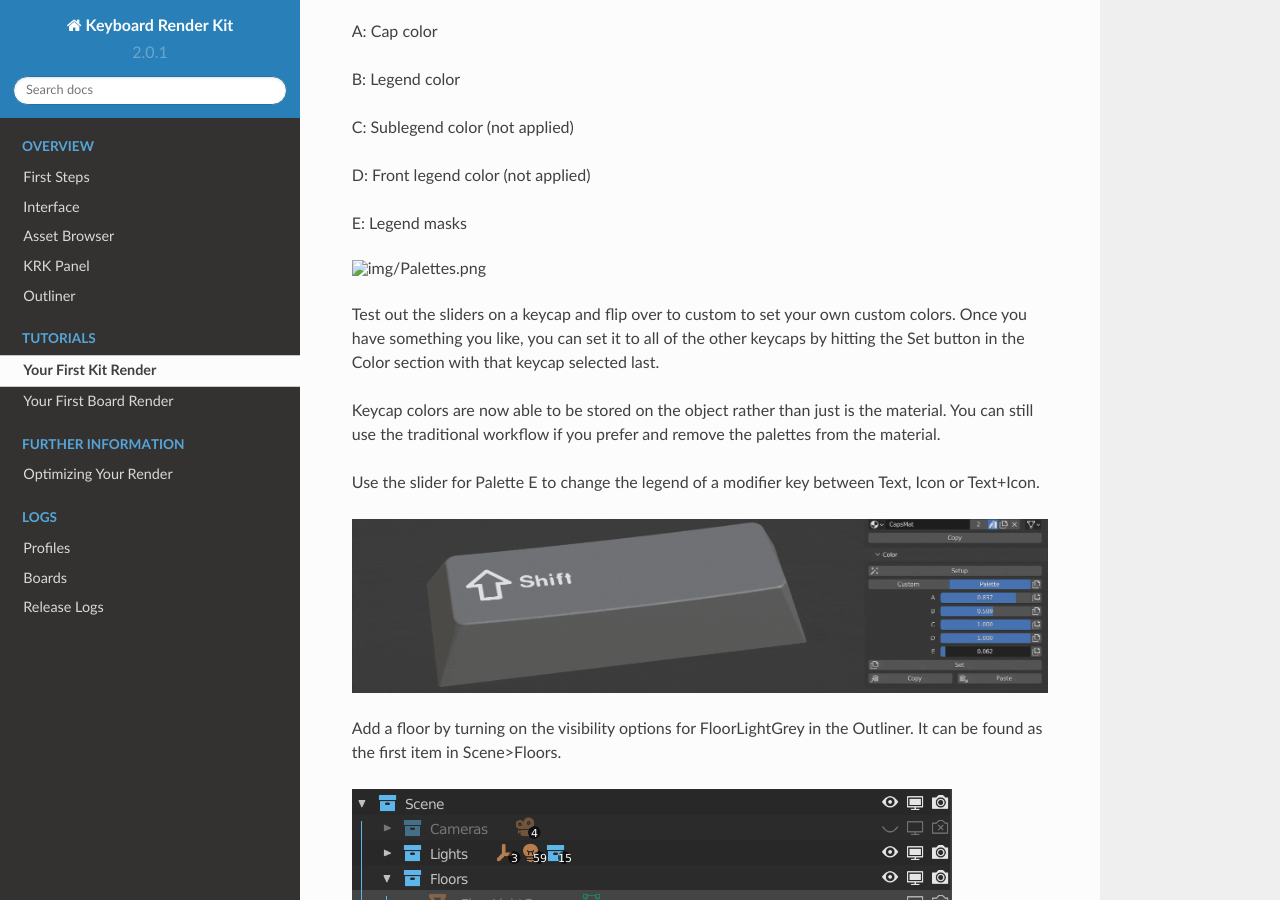
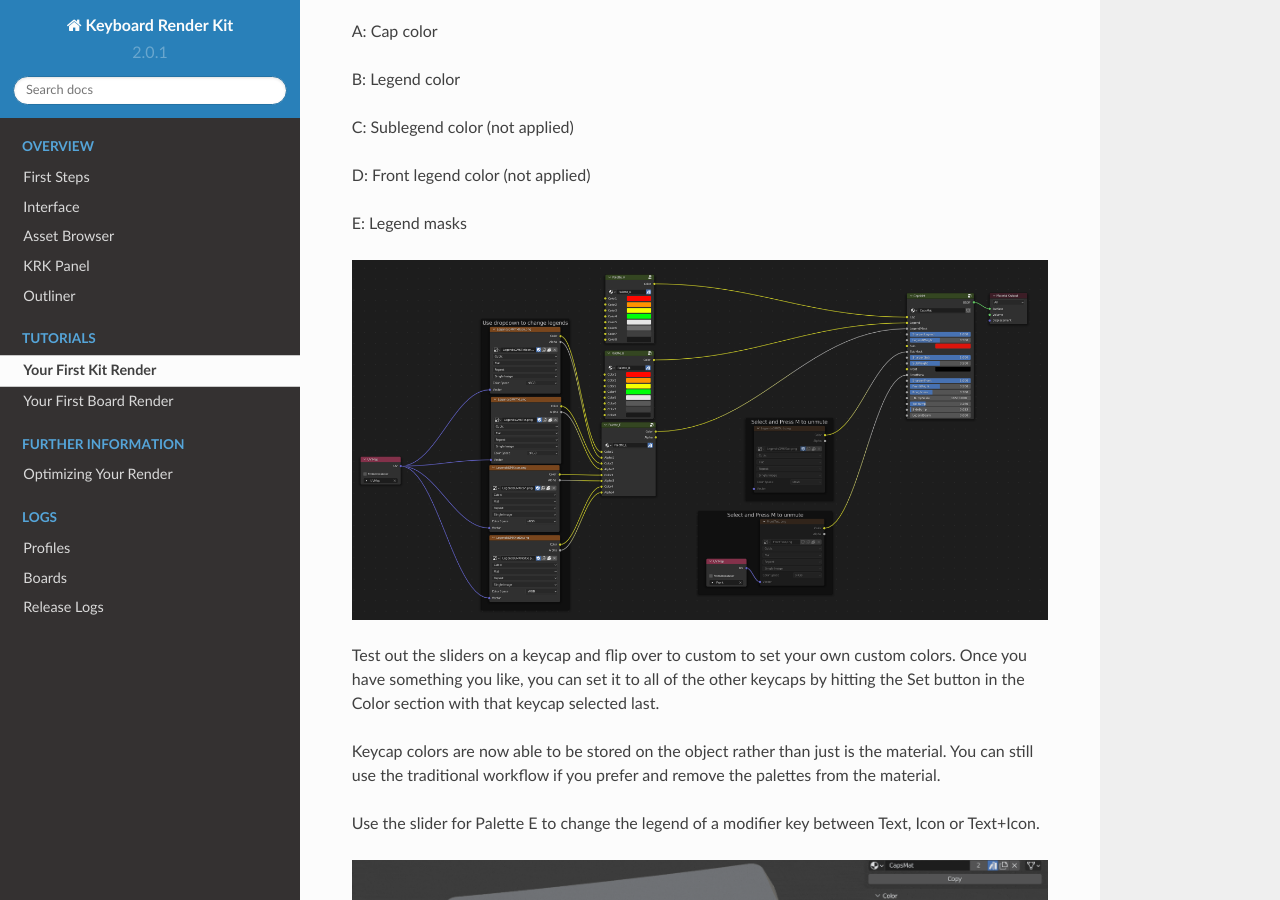
Before and after one commit to imperfectlink/KeyboardRenderKit, a Sphinx documentation site: the page built from docs/source/workflow1.rst, in a window 1280 px wide and 900 px high, scrolled down 1759 px. Built offline with Sphinx 7.4.7 and the Read the Docs theme 2.0.0, drawn with Linux system fonts in a browser that asks for light colours.

Commit message:
Update workflow1.rst

```diff
--- a/docs/source/workflow1.rst
+++ b/docs/source/workflow1.rst
@@ -27,7 +27,7 @@ D: Front legend color (not applied)
 
 E: Legend masks
 
-.. image:: img/Palettes.png
+.. image:: img/Palettes.PNG
 
 Test out the sliders on a keycap and flip over to custom to set your own custom colors. Once you have something you like, you can set it to all of the other keycaps by hitting the Set button in the Color section with that keycap selected last.
 
```
